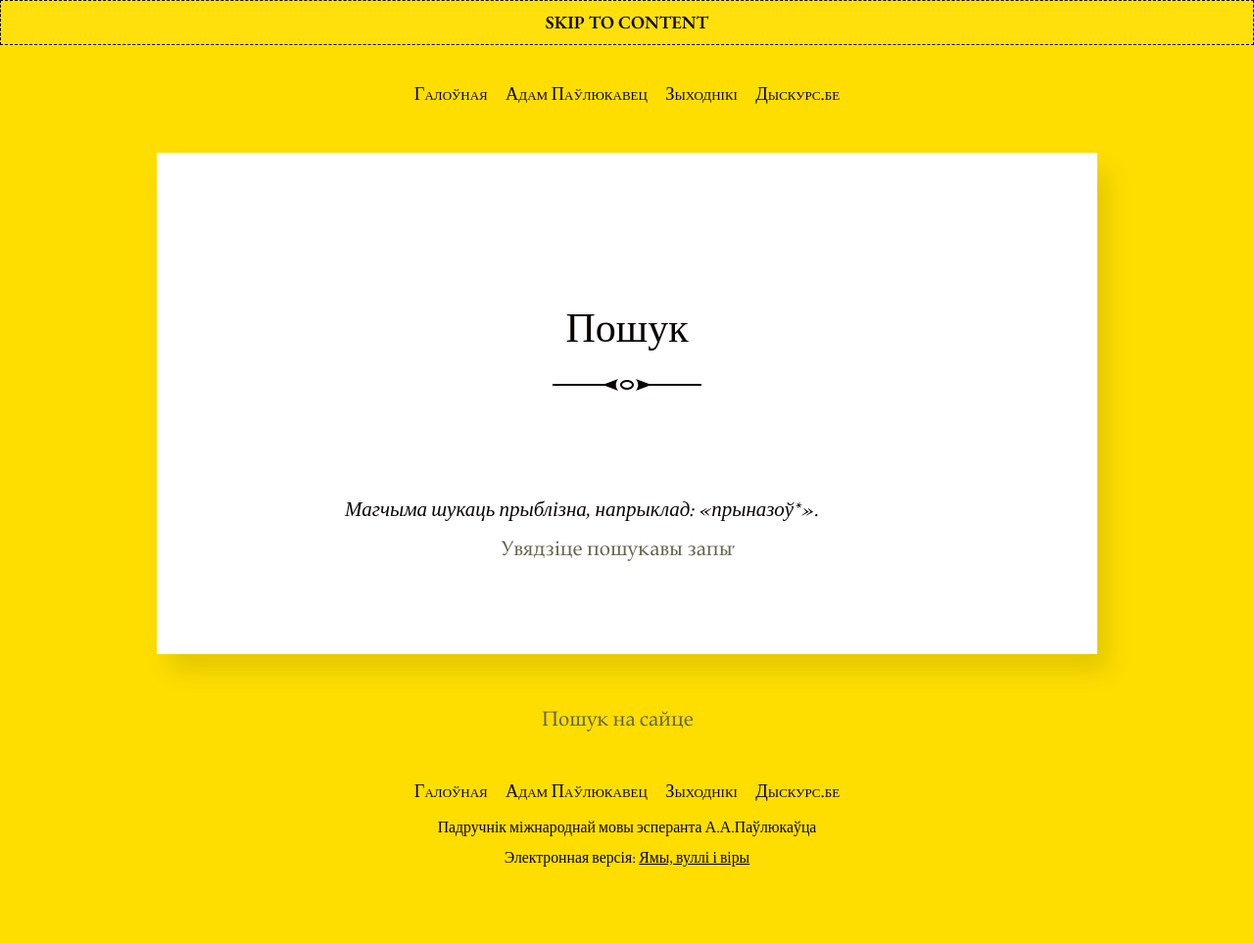
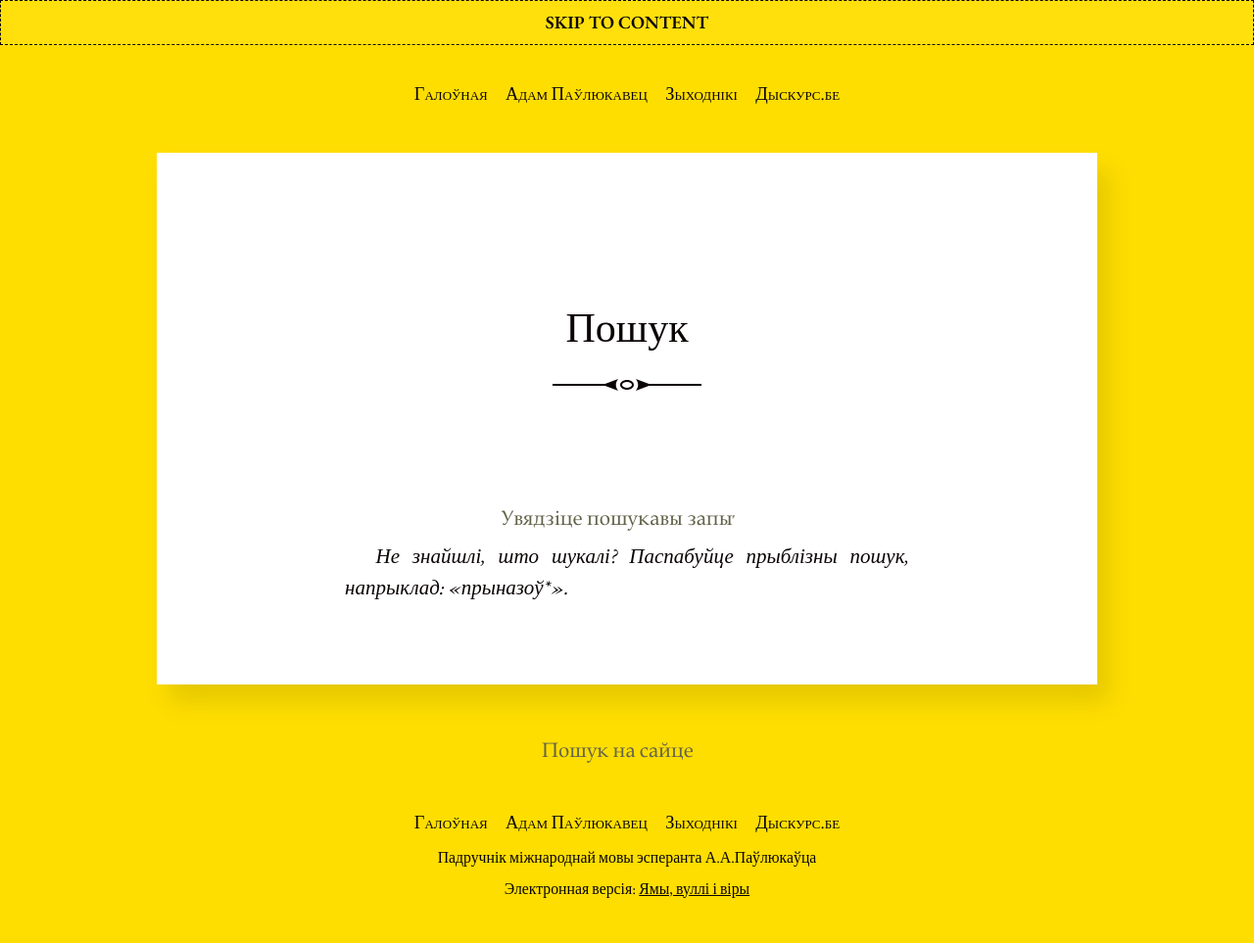
Before and after one commit to skaivolas/mir, a Jekyll site: the page built from search/index.html, in a window 1280 px wide. Shown: the whole page at 98% size. Built offline with Jekyll 4.4.1, drawn with Linux system fonts in a browser that asks for light colours; nearby versions of some CDN libraries; before the commit the page ends 932 px from its top, so only the background shows below that.

Commit message:
Update index.html

```diff
--- a/search/index.html
+++ b/search/index.html
@@ -6,7 +6,7 @@ published: true
 ---
 
   <!-- Search form -->
-<p><em>Магчыма шукаць прыблізна, напрыклад: «прыназоў*».</em></p>
+
 <form method="get" id="search" action="/search" data-search-form>
     <input type="search" name="q" id="search__input" placeholder="Увядзіце пошукавы запыт" data-search-input autocomplete="off"/>
   </form>
@@ -27,6 +27,7 @@ published: true
     </div>
   </script>
 
+<p><em>Не знайшлі, што шукалі? Паспабуйце прыблізны пошук, напрыклад: «прыназоў*».</em></p>
 
   <!-- jQuery - required but can be moved to the <head> -->
   <script src="//ajax.googleapis.com/ajax/libs/jquery/1.10.2/jquery.min.js"></script>
```
